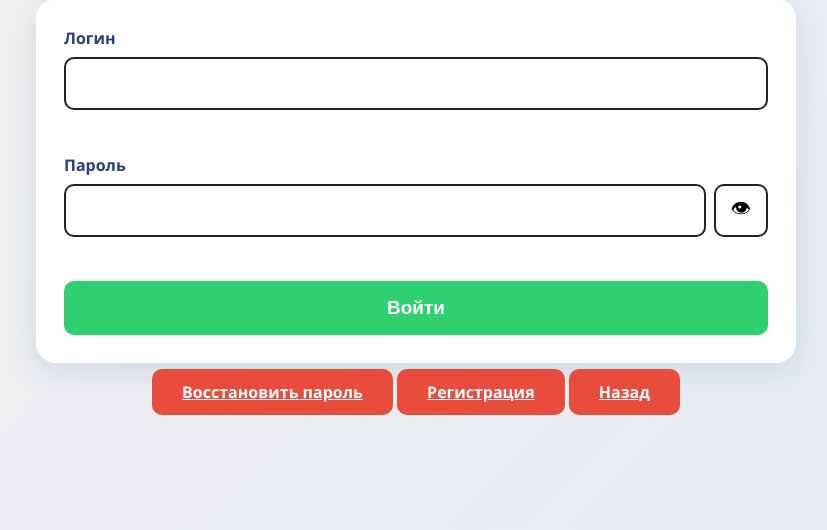
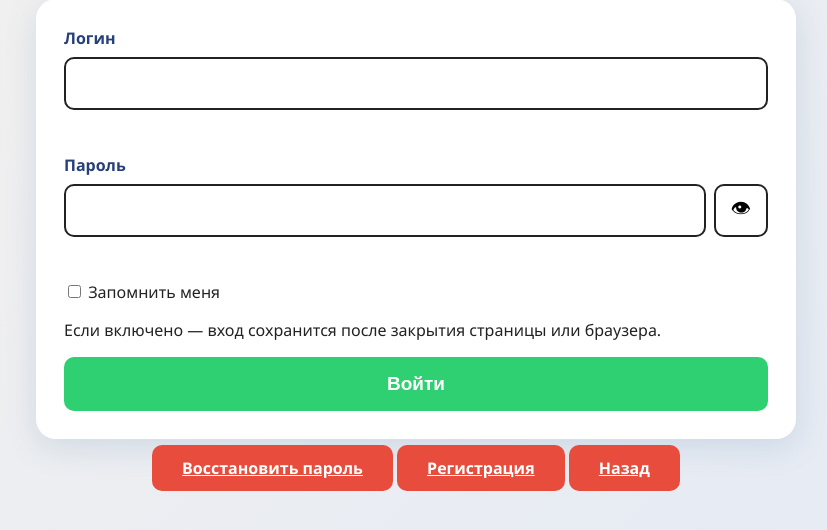
Before and after one commit to Zaharov89/Arina, a Flask app: page /auth/login in a window 1280 px wide. Shown: the part 168-698 px from the top of the page, without its empty margins (224-1051 px from the left). Run offline with Flask 3, Linux system fonts and the light colour scheme; parts of the project's set-up code (start-up, migrations or seed data) failed here and were passed over.

Commit message:
Add remember me checkbox to login page

```diff
--- a/Arina/frontend/templates/auth/login.html
+++ b/Arina/frontend/templates/auth/login.html
@@ -27,6 +27,14 @@
                 <div class="field-error" id="loginPasswordError"></div>
             </div>
 
+            <div class="remember-row">
+                <label for="rememberMe" class="remember-label">
+                    <input type="checkbox" id="rememberMe" name="remember_me">
+                    <span>Запомнить меня</span>
+                </label>
+                <p class="remember-help">Если включено — вход сохранится после закрытия страницы или браузера.</p>
+            </div>
+
             <div class="form-row captcha-row" id="captchaRow" style="display: none;">
                 <label for="captchaAnswer">Проверка на человека</label>
                 <div class="captcha-question" id="captchaQuestion"></div>
```
